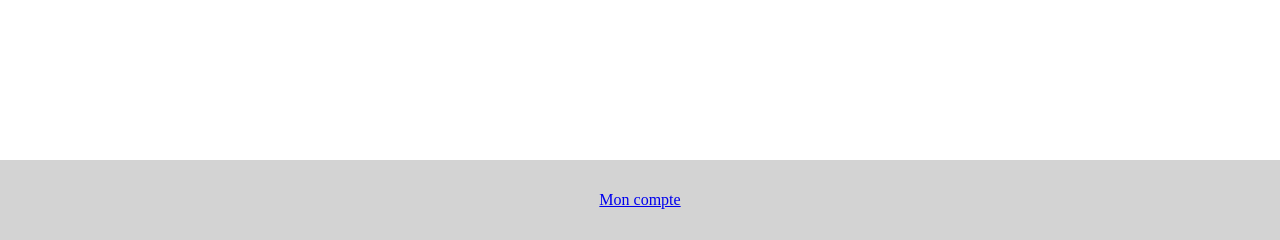
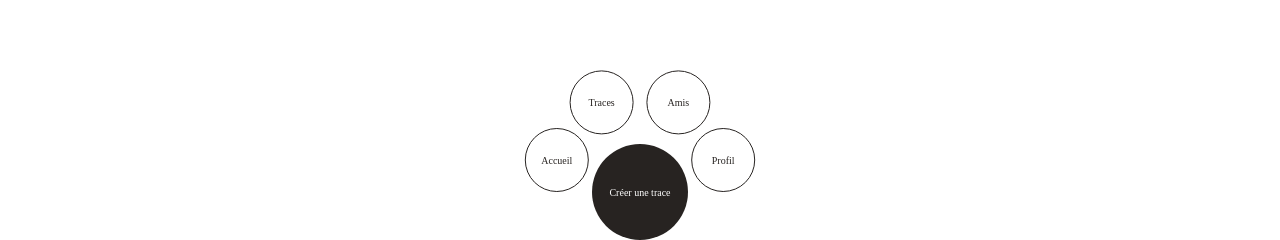
Before and after one commit to KevinLanvin/Mantrailing, a SvelteKit app in the folder front/: page / in a window 1280 px wide. Shown: the part 560-800 px from the top of the page. Built offline with nearby package versions, Linux system fonts and the light colour scheme; no server answers; sample sign-in values are in the browser's storage; a web font is replaced by a local one.

Commit message:
Debut de menu

```diff
--- a/front/src/assets/styles/main.scss
+++ b/front/src/assets/styles/main.scss
@@ -26,3 +26,7 @@ button {
 	border: none;
 	font-size: 1rem;
 }
+
+a {
+	text-decoration: none;
+}
--- a/front/src/components/DogCards.svelte
+++ b/front/src/components/DogCards.svelte
@@ -3,9 +3,7 @@
 	import { dogs } from '../stores/dogStore'
 	import { getDogs } from '../domain/usecases/dogs/getDogs'
 	import AddIcon from '../assets/icons/Add.svelte'
-	import { goto } from '$app/navigation'
 	onMount(getDogs)
-	const addDog = () => goto('/mon-compte')
 </script>
 
 <div class="dog-cards">
@@ -17,10 +15,10 @@
 			{/each}
 		</div>
 	{:else}
-		<button class="add-dog" on:click={addDog}>
+		<a class="add-dog" href="/mon-compte">
 			<AddIcon width="4rem" />
 			<p>Tu n'as pas encore ajouté de chien à ton profil !</p>
-    </button>
+    </a>
 	{/if}
 </div>
 
--- /dev/null
+++ b/front/src/components/Menu.svelte
@@ -0,0 +1,62 @@
+<footer>
+  <a href="#" class="main-button">Créer une trace</a>
+  <a href="" class="secondary-button accueil-button">Accueil</a>
+  <a href="" class="secondary-button traces-button">Traces</a>
+  <a href="" class="secondary-button amis-button">Amis</a>
+  <a href="" class="secondary-button profil-button">Profil</a>
+</footer>
+
+<style lang="scss">
+  @import '../assets/styles/vars';
+  @import '../assets/styles/main';
+
+  footer {
+    position: fixed;
+    bottom: 0;
+    display: flex;
+    align-items: center;
+    justify-content: center;
+    width: 100%;
+    .main-button {
+      display: flex;
+      flex-direction: column;
+      justify-content: center;
+      align-items: center;
+      width: 6rem;
+      height: 6rem;
+      font-size: 0.625rem;
+      clip-path: circle(50%);
+      color: $white;
+      background-color: $neutral-color-dark;
+      anchor-name: --main-button;
+      position: relative;
+    }
+    .secondary-button {
+      display: flex;
+      flex-direction: column;
+      justify-content: center;
+      align-items: center;
+      width: 4rem;
+      height: 4rem;
+      font-size: 0.625rem;
+      border-radius: 100%;
+      border: 1px solid $neutral-color-dark;
+      color: $neutral-color-dark;
+      background-color: $white;
+      position: absolute;
+      position-anchor: --main-button;
+    }
+    .accueil-button {
+      transform: translate(-130%, -50%);
+    }
+    .traces-button {
+      transform: translate(-60%, -140%);
+    }
+    .amis-button {
+      transform: translate(60%, -140%);
+    }
+    .profil-button {
+      transform: translate(130%, -50%);
+    }
+  }
+</style>
--- a/front/src/routes/(private)/+page.svelte
+++ b/front/src/routes/(private)/+page.svelte
@@ -1,6 +1,7 @@
 <script lang="ts">
 	import DogCards from '../../components/DogCards.svelte'
 import HomeHeader from '../../components/HomeHeader.svelte'
+	import Menu from '../../components/Menu.svelte'
 import { disconnect } from '../../domain/usecases/login'
 	import { user } from '../../stores/loginStore'
 
@@ -18,7 +19,8 @@ import { disconnect } from '../../domain/usecases/login'
 	<div>{$user?.username}</div>
 	<button onclick={handleDisconnect}>Déconnexion</button>
 </main>
-<div class="actionBar"><a href="/mon-compte">Mon compte</a></div>
+<Menu />
+<!-- <div class="actionBar"><a href="/mon-compte">Mon compte</a></div> -->
 
 <style lang="scss">
 	@import '../../assets/styles/vars';
```
